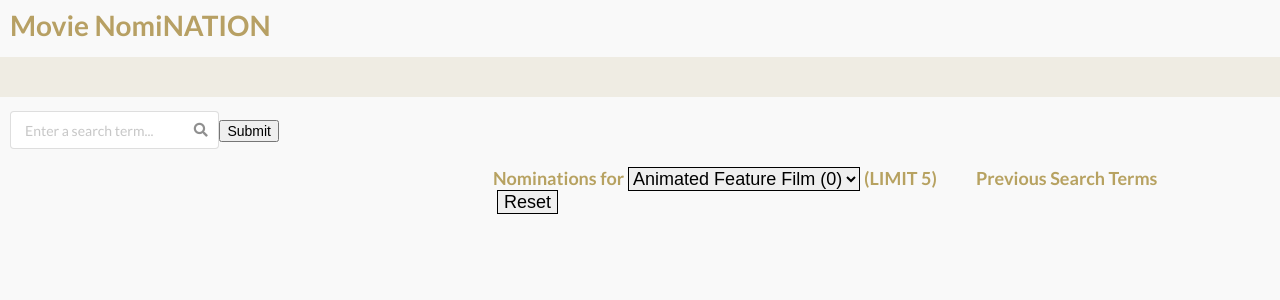
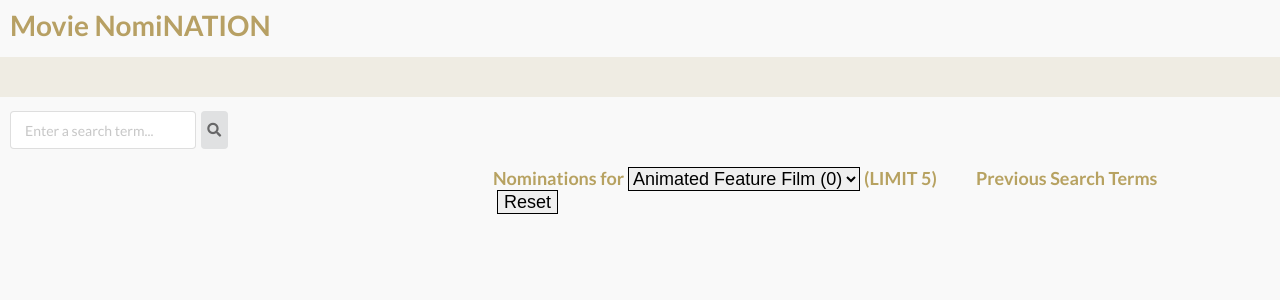
Before and after one commit to aneeshkodali/MovieNomination, a React (Create React App) app: page / in a window 1280 px wide. Shown: the top 300 px of the page. Built offline with nearby package versions, Linux system fonts and the light colour scheme.

Commit message:
Add Submit Icon Button to Search

```diff
--- a/src/components/App.js
+++ b/src/components/App.js
@@ -15,31 +15,31 @@ const App = () => {
 
     const [searchTerm, setSearchTerm] = useState('');
 
-    // bring in variables from created hook to search for movies - initialize with no search
-    //const [searchResults, setSearchResults, search, resultsText, setResultsText, cache, setCache] = useMovies(searchTerm);
     const [searchResults, setSearchResults] = useState([]);
     const [resultsText, setResultsText] = useState('');
     const [cache, setCache] = useState([]);
 
+    // function to search for a term
     const getResults = (searchTerm) => {
         // if term is empty string do nothing
         if (!searchTerm) return;
 
         // check if terms already in cache (i.e. already searched)
-
         const termRecord = cache.find(({ term }) => term === searchTerm);
+        // if so, update state with that object
         if (termRecord) {
             setResultsText(resultsText);
             setSearchResults(searchResults);
-            setSearchTerm('');
         } else {
+            // else search api
             searchOMDB(searchTerm);
         };
-        //setSearchTerm('');
     };
 
+    // function to search api
     const searchOMDB = async (term) => {
 
+        // make axios request
         const response = await axios.get(omdbUrl,{
             params: {
                 type: 'movie',
@@ -48,20 +48,40 @@ const App = () => {
                 }
             });
 
+        // get data from response
         const { data } = response;
+        // update state for results and text
         const resultsText = data.Error ? data.Error : `Results for "${term}"`;
         setResultsText(resultsText);
-
         const searchResults = data.Error ? [] : data.Search;
         setSearchResults(searchResults);
 
+        // update cache
         const cacheObj = {'term': term, 'resultsText': resultsText, 'searchResults': searchResults};
-        addToCache(cacheObj);
+        addHistory(cacheObj);
     };
 
-    const addToCache = termObj => {
-        setCache([...cache, termObj]);
-    }
+    // function to add term object to cache
+    const addHistory = cacheObj => {
+        setCache([...cache, cacheObj]);
+    };
+
+    // function to update page with data from previously searched term
+    const retrieveHistory = (cacheObj) => {
+        // extracting keys
+        const { term, searchResults, resultsText } = cacheObj;
+        // update the search result list
+        setSearchResults(searchResults);
+        // update results message
+        setResultsText(resultsText);
+    };
+
+    // function to remove term and its data from search history
+    const removeHistory = (cacheObj) => {
+        // delete term entry in cache
+        setCache(cache.filter(termObj => termObj.term !== cacheObj.term));
+    };
+
 
     // initialize category list
     const categoryList = ['Best Picture', 'Animated Feature Film', 'Cinematography', 'Costume Design'
@@ -70,8 +90,8 @@ const App = () => {
     // state to control which category label index selected
     const indexInitial="0";
     const [categoryIndexSelected, setCategoryIndexSelected] = useState(indexInitial);
-    const nominationListOfListsInitial = categoryList.map(cat => {
-        return {category: cat, nominations: []};
+    const nominationListOfListsInitial = categoryList.map(category => {
+        return {'category': category, 'nominations': []};
     });
     const [nominationListOfLists, setNominationListofLists] = useState(nominationListOfListsInitial);
     const nominationListSelectedInitial = nominationListOfLists[indexInitial].nominations
@@ -134,21 +154,6 @@ const App = () => {
         setButtons(buttonsArr);
     }, [searchResults, nominationListSelected]);
 
-    // function to update page with data from previously searched term
-    const retrieveHistory = (searchTermObj) => {
-        // extracting keys
-        const { term, searchResults, resultsText } = searchTermObj;
-        // update the search result list
-        setSearchResults(searchResults);
-        // update results message
-        setResultsText(resultsText);
-    };
-
-    // function to remove term and its data from search history
-    const removeHistory = (searchTermObj) => {
-        // delete term entry in cache
-        setCache(cache.filter(termObj => termObj.term !== searchTermObj.term));
-    };
 
 
 
--- a/src/components/MovieList.js
+++ b/src/components/MovieList.js
@@ -1,4 +1,4 @@
-import React, { useState, useContext } from 'react';
+import React, { useState, useEffect, useContext } from 'react';
 import ButtonContext from '../contexts/ButtonContext';
 import Button from './Button';
 import Movie from './Movie';
@@ -6,11 +6,9 @@ import './MovieList.css';
 
 const MovieList = ({ movieList }) => {
 
-
-
-        // bring in Button attributes
-        const context = useContext(ButtonContext);
-        const { buttonText, buttonClick, buttonClass } = context;
+    // bring in Button attributes
+    const context = useContext(ButtonContext);
+    const { buttonText, buttonClick, buttonClass } = context;
 
     // Hook to set/update activeIndex
     const [activeIndex, setActiveIndex] = useState(null);
@@ -20,6 +18,11 @@ const MovieList = ({ movieList }) => {
         const setIndex = index === activeIndex ? null : index;
         setActiveIndex(setIndex);
     };
+
+    // reset active index if list changes
+    useEffect(() => {
+        setActiveIndex(null);
+    }, [movieList])
 
 
     // create array of movie components
--- a/src/components/Searchbar.js
+++ b/src/components/Searchbar.js
@@ -14,16 +14,21 @@ const Searchbar = ({ onSearch }) => {
     return (
         <div className="ui search">
             <form onSubmit={submit}>
-                <div className="ui icon input">
+                <div className="ui input">
                     <input
                         type="text"
                         value={term}
                         placeholder="Enter a search term..."
                         onChange={(e) => setTerm(e.target.value)}
                     />
-                    <i className="search icon" />
+                    <Button
+                        buttonClick={submit}
+                        buttonText={<i className="search icon" />}
+                        buttonClass="ui icon button"
+                    />
+
                 </div>
-                <Button buttonClick={submit} buttonText="Submit" />
+
             </form>
         </div>
     );
```
